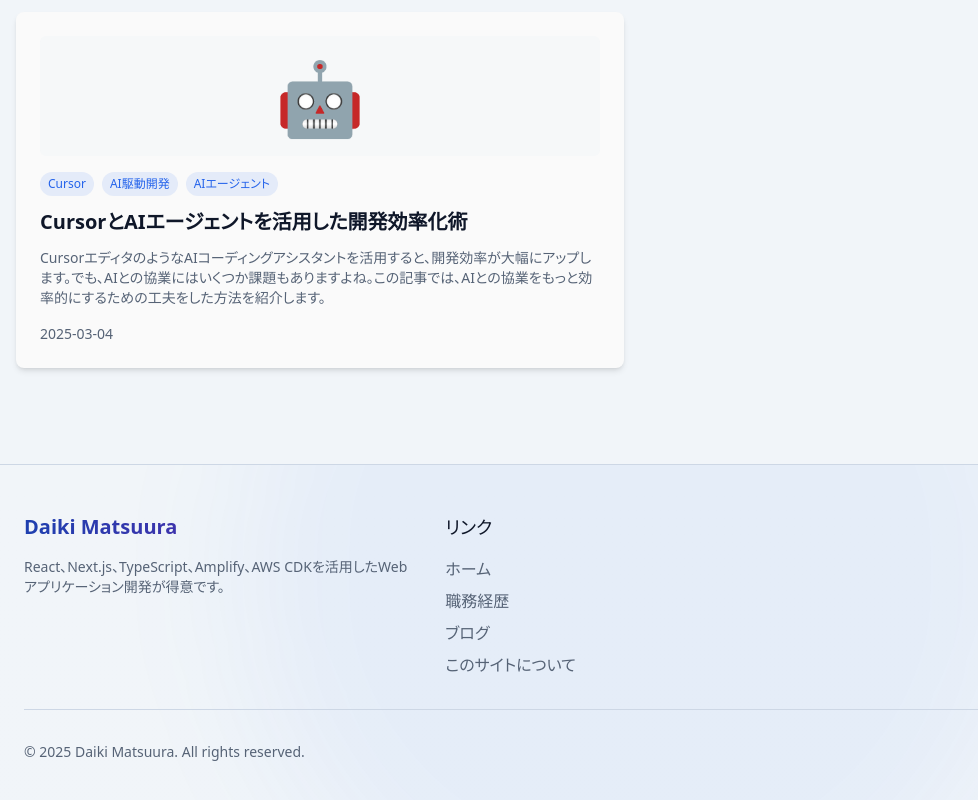
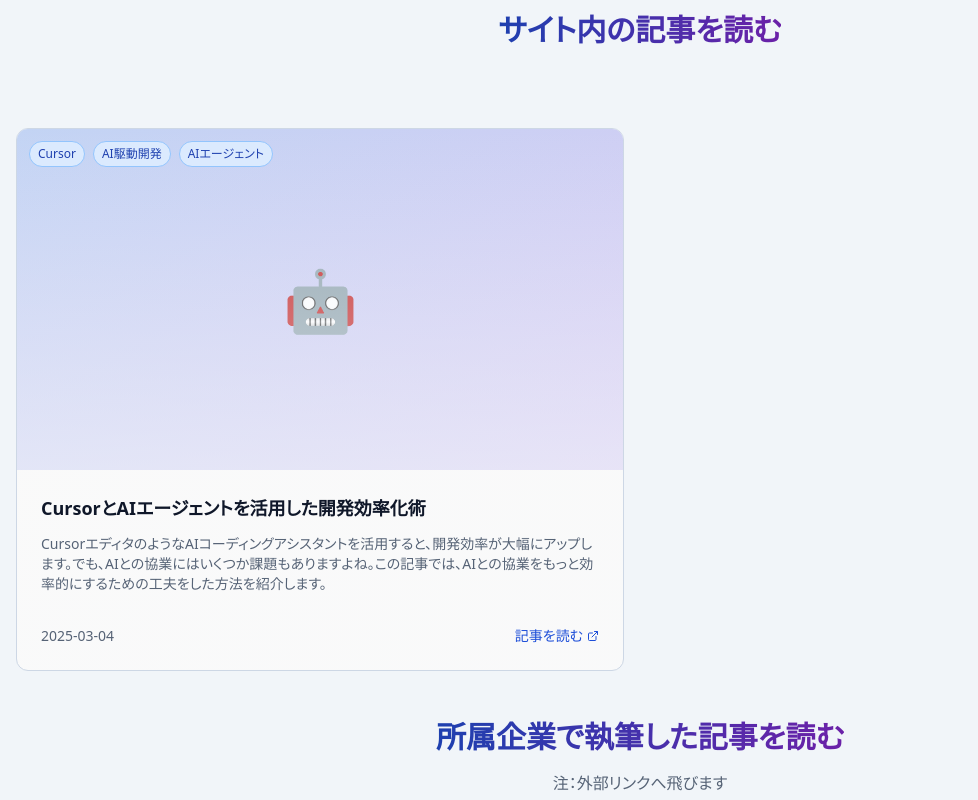
Before and after one commit to daikimatsura/portfolio, a Next.js app: page /blog in a window 1280 px wide. Shown: the part 260-1060 px from the top of the page, without its empty margins (0-978 px from the left). Built offline with nearby package versions, Linux system fonts and the light colour scheme.

Commit message:
refactor: blog page

```diff
--- a/src/app/blog/page.tsx
+++ b/src/app/blog/page.tsx
@@ -2,6 +2,8 @@
 import Image from "next/image";
 import { getAllPostsMeta } from "@/lib/markdown";
 import { Metadata } from "next";
+import { blogs } from "@/constants/blogs";
+import { BlogCard, NewBlogCard } from "@/components/molecules/BlogCard";
 
 export const metadata: Metadata = {
   title: "ブログ記事一覧",
@@ -24,68 +26,36 @@
           技術的な知見や経験を共有するために執筆した記事です。
         </p>
       </div>
-
+      <div className="text-center mb-16">
+        <h3 className="text-3xl font-bold mb-4 inline-block relative">
+          <span className="text-transparent bg-clip-text bg-gradient-to-r from-blue-800 to-purple-800 dark:from-blue-400 dark:to-purple-400">
+            サイト内の記事を読む
+          </span>
+        </h3>
+      </div>
       <div className="grid grid-cols-1 md:grid-cols-2 gap-8 mb-12">
-        {posts.length > 0 ? (
-          posts.map((post) => (
-            <div
-              key={post.slug}
-              className="bg-card rounded-lg overflow-hidden shadow-md hover:shadow-lg transition-shadow"
-            >
-              <Link href={`/blog/${post.slug}`} className="block h-full">
-                <div className="p-6">
-                  {post.coverImage ? (
-                    <div className="mb-4 aspect-video relative overflow-hidden rounded-md">
-                      <Image
-                        src={post.coverImage}
-                        alt={post.title}
-                        fill
-                        className="object-cover"
-                      />
-                    </div>
-                  ) : post.emoji ? (
-                    <div className="mb-4 flex justify-center items-center py-6 bg-muted/30 rounded-md">
-                      <span className="text-7xl">{post.emoji}</span>
-                    </div>
-                  ) : null}
-
-                  {post.topics && post.topics.length > 0 && (
-                    <div className="flex flex-wrap gap-2 mb-3">
-                      {post.topics.map((topic, index) => (
-                        <span
-                          key={index}
-                          className="px-2 py-1 text-xs rounded-full bg-primary/10 text-primary"
-                        >
-                          {topic}
-                        </span>
-                      ))}
-                    </div>
-                  )}
-
-                  <h2 className="text-xl font-semibold mb-3 line-clamp-2">
-                    {post.title}
-                  </h2>
-
-                  {post.excerpt && (
-                    <p className="text-muted-foreground text-sm mb-4 line-clamp-3">
-                      {post.excerpt}
-                    </p>
-                  )}
-
-                  <div className="text-sm text-muted-foreground">
-                    {post.published_at}
-                  </div>
-                </div>
-              </Link>
-            </div>
-          ))
-        ) : (
-          <div className="col-span-2 text-center py-12">
-            <p className="text-muted-foreground">
-              現在記事はありません。もうしばらくお待ちください。
-            </p>
+        {posts.length > 0 &&
+          posts.map((post) => <NewBlogCard key={post.slug} post={post} />)}
+      </div>
+      <div className="text-center mb-16">
+        <h3 className="text-3xl font-bold mb-4 inline-block relative">
+          <span className="text-transparent bg-clip-text bg-gradient-to-r from-blue-800 to-purple-800 dark:from-blue-400 dark:to-purple-400">
+            所属企業で執筆した記事を読む
+          </span>
+        </h3>
+        <p className="text-muted-foreground max-w-2xl mx-auto">
+          注：外部リンクへ飛びます
+        </p>
+      </div>
+      <div className="grid grid-cols-1 md:grid-cols-2 gap-8 mb-12">
+        {blogs.map((blog) => (
+          <div
+            key={blog.id}
+            className="bg-card rounded-lg overflow-hidden shadow-md hover:shadow-lg transition-shadow"
+          >
+            <BlogCard blog={blog} />
           </div>
-        )}
+        ))}
       </div>
     </div>
   );
--- a/src/components/molecules/BlogCard/BlogCard.tsx
+++ b/src/components/molecules/BlogCard/BlogCard.tsx
@@ -11,6 +11,16 @@
   tags: string[];
   link: string;
   image?: string;
+}
+
+interface MarkdownPostMeta {
+  slug: string;
+  title: string;
+  coverImage?: string;
+  emoji?: string;
+  topics?: string[];
+  excerpt?: string;
+  published_at: string;
 }
 
 interface BlogCardProps {
@@ -83,4 +93,112 @@
   );
 };
 
-export default BlogCard;
+export const NewBlogCard = ({
+  post,
+  isOutLink = false,
+  link = "",
+}: {
+  post: MarkdownPostMeta;
+  isOutLink?: boolean;
+  link?: string;
+}) => {
+  return (
+    <Link
+      href={isOutLink ? link : `/blog/${post.slug}`}
+      target="_blank"
+      className="block h-full"
+    >
+      <div className="group relative h-full bg-gradient-to-br from-card to-card/90 rounded-xl overflow-hidden border border-border">
+        <div className="absolute inset-0 bg-gradient-to-br from-blue-600/5 to-purple-600/5 dark:from-blue-500/5 dark:to-purple-500/5 opacity-0 group-hover:opacity-100 transition-opacity duration-500" />
+
+        <div className="flex flex-col h-full">
+          {/* 画像部分 */}
+          <div className="aspect-video bg-muted relative overflow-hidden">
+            {post.coverImage ? (
+              <Image
+                src={post.coverImage}
+                alt={post.title}
+                width={500}
+                height={300}
+                className="object-cover w-full h-full transition-transform duration-500 group-hover:scale-110"
+              />
+            ) : post.emoji ? (
+              <div className="w-full h-full bg-gradient-to-br from-blue-600/20 to-purple-600/20 dark:from-blue-800/20 dark:to-purple-800/20 flex items-center justify-center">
+                <span className="text-6xl transition-transform duration-500 group-hover:scale-110">
+                  {post.emoji}
+                </span>
+              </div>
+            ) : (
+              <div className="w-full h-full bg-gradient-to-br from-blue-600/20 to-purple-600/20 dark:from-blue-800/20 dark:to-purple-800/20 flex items-center justify-center">
+                <span className="text-6xl transition-transform duration-500 group-hover:scale-110">
+                  📝
+                </span>
+              </div>
+            )}
+
+            {/* オーバーレイグラデーション */}
+            <div className="absolute inset-0 bg-gradient-to-t from-background to-transparent opacity-60" />
+
+            {/* トピック（タグと同等） */}
+            {post.topics && post.topics.length > 0 && (
+              <div className="absolute top-3 left-3 flex flex-wrap gap-2">
+                {post.topics.map((topic, index) => (
+                  <motion.span
+                    key={index}
+                    initial={{ opacity: 0, y: -10 }}
+                    animate={{ opacity: 1, y: 0 }}
+                    transition={{ delay: index * 0.1 + 0.2 }}
+                    className="bg-blue-100 backdrop-blur-sm text-blue-800 dark:bg-blue-600/20 dark:text-blue-300 text-xs px-2 py-1 rounded-full border border-blue-300 dark:border-blue-600/30"
+                  >
+                    {topic}
+                  </motion.span>
+                ))}
+              </div>
+            )}
+          </div>
+
+          {/* コンテンツ部分 */}
+          <div className="p-6 flex flex-col flex-grow">
+            <h3 className="text-lg font-bold mb-3 line-clamp-2 text-foreground group-hover:text-blue-700 dark:group-hover:text-blue-400 transition-colors">
+              {post.title}
+            </h3>
+
+            {post.excerpt && (
+              <p className="text-muted-foreground text-sm mb-4 line-clamp-3">
+                {post.excerpt}
+              </p>
+            )}
+
+            <div className="mt-auto pt-4 flex justify-between items-center">
+              <span className="text-sm text-muted-foreground">
+                {post.published_at}
+              </span>
+              <span className="inline-flex items-center text-sm text-blue-700 dark:text-blue-400 group-hover:text-blue-600 dark:group-hover:text-blue-300 transition-colors">
+                <span>記事を読む</span>
+                <svg
+                  className="ml-1 h-3 w-3"
+                  xmlns="http://www.w3.org/2000/svg"
+                  width="24"
+                  height="24"
+                  viewBox="0 0 24 24"
+                  fill="none"
+                  stroke="currentColor"
+                  strokeWidth="2"
+                  strokeLinecap="round"
+                  strokeLinejoin="round"
+                >
+                  <path d="M18 13v6a2 2 0 0 1-2 2H5a2 2 0 0 1-2-2V8a2 2 0 0 1 2-2h6"></path>
+                  <polyline points="15 3 21 3 21 9"></polyline>
+                  <line x1="10" y1="14" x2="21" y2="3"></line>
+                </svg>
+              </span>
+            </div>
+          </div>
+        </div>
+
+        {/* ホバーエフェクト用の装飾 */}
+        <div className="absolute inset-0 border border-blue-500/0 group-hover:border-blue-600/30 rounded-xl transition-all duration-300" />
+      </div>
+    </Link>
+  );
+};
--- a/src/components/molecules/BlogCard/index.ts
+++ b/src/components/molecules/BlogCard/index.ts
@@ -1 +1 @@
-export { default, BlogCard } from "./BlogCard";
+export { BlogCard, NewBlogCard } from "./BlogCard";
--- /dev/null
+++ b/src/constants/blogs.ts
@@ -0,0 +1,29 @@
+export const blogs = [
+  {
+    id: 1,
+    title: "Next.jsでAmazon Connectの標準CCPを埋め込み動的データを取得する方法",
+    tags: ["Next.js", "TypeScript", "Amazon Connect"],
+    link: "https://www.geekfeed.co.jp/geekblog/nextjs-amazon-connect/",
+    image: "/blog1.png",
+  },
+  {
+    id: 2,
+    title: "AWS Bedrockを活用したAI生成テキスト評価と再生成の実装技法",
+    tags: ["Amazon Bedrock", "TypeScript", "Gen AI"],
+    link: "https://www.geekfeed.co.jp/geekblog/amazon-bedrock-review-logic",
+    image: "/blog2.png",
+  },
+  {
+    id: 3,
+    title: "Twilio Flex v2.x.x系でLINE連携を実装する方法",
+    tags: ["Twilio", "LINE"],
+    link: "https://www.geekfeed.co.jp/geekblog/twilio-flex-v2-line/",
+    image: "/blog3.png",
+  },
+  {
+    id: 4,
+    title: "ブログ一覧",
+    tags: [],
+    link: "https://www.geekfeed.co.jp/author/matsura/",
+  },
+];
--- a/src/lib/markdown/index.ts
+++ b/src/lib/markdown/index.ts
@@ -3,7 +3,6 @@
 import matter from "gray-matter";
 import { remark } from "remark";
 import html from "remark-html";
-import { MarkdownPost, MarkdownPostMeta } from "@/types/markdown";
 
 const postsDirectory = path.join(process.cwd(), "article", "contents");
 
```
Also changed, not shown: src/components/organisms/Blogs/Blogs.tsx (+3 -58 lines), src/types/markdown.d.ts (+4 -4 lines), 1 other file (tests, documents, lock files or other folders).
